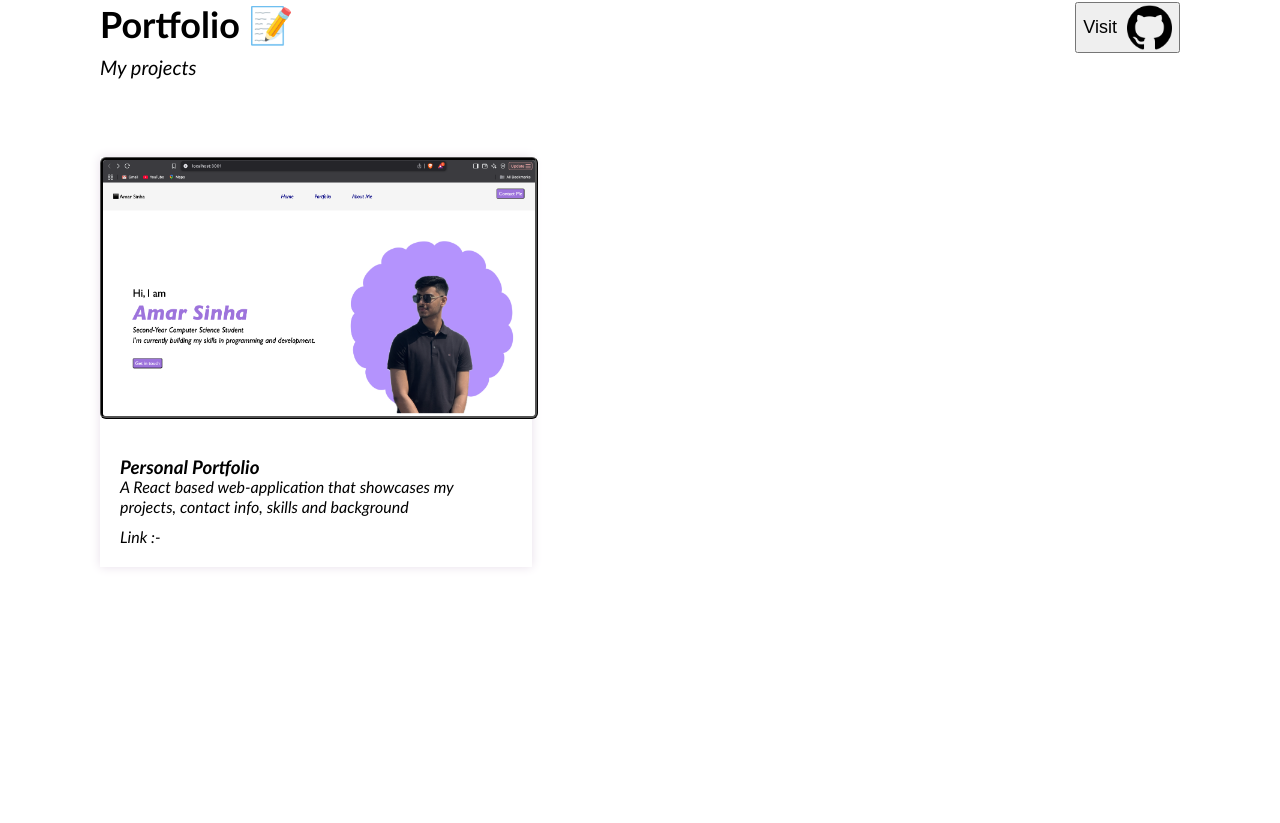
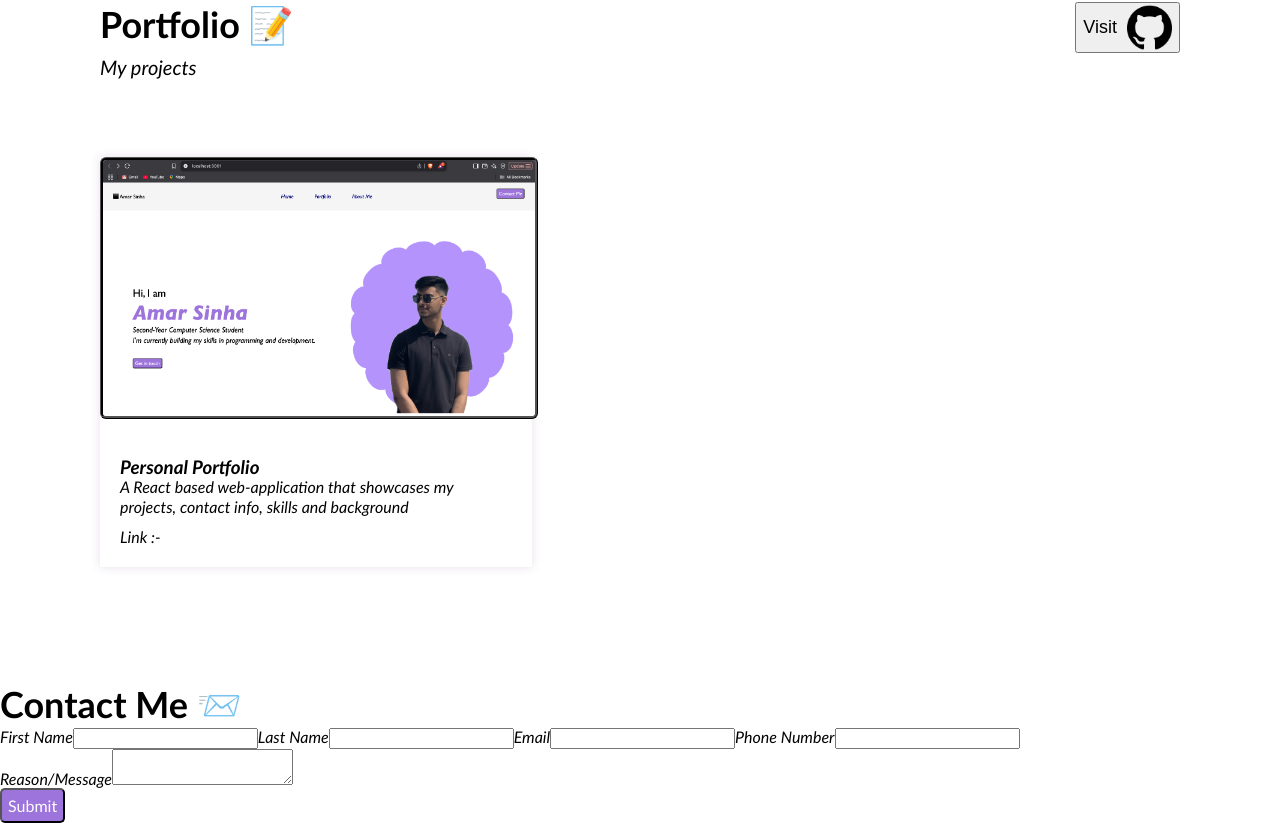
Before and after one commit to Amar-1127/Personal-Portfolio, a React (Create React App) app: page / in a window 1280 px wide. Shown: the part 1565-2388 px from the top of the page. Before the commit the page ends 2247 px from the top, so only its background shows below. Built offline with nearby package versions, Linux system fonts and the light colour scheme.

Commit message:
Created ContactMe section

```diff
--- a/src/Components/Home/ContactMe.jsx
+++ b/src/Components/Home/ContactMe.jsx
@@ -0,0 +1,62 @@
+export default function ContactMe() {
+    return(
+        <section className="contact--section">
+            <div>
+                <h1 className="porfolio-title"> Contact Me 📨</h1>
+            </div>
+            <form className="contact-form-box">
+                <div className="form-content">
+                    <label htmlFor="First_Name" className="contact-label">
+                        <span className="contact-text">First Name</span>
+                        <input
+                        type="text"
+                        name="First_Name"
+                        className="contact-input"
+                        id="first_name"
+                        required/>
+                    </label>
+
+                    <label htmlFor="Last_Name" className="contact-label">
+                        <span className="contact-text">Last Name</span>
+                        <input
+                        type="text"
+                        name="Last_Name"
+                        className="contact-input"
+                        id="last_name"
+                        required/>
+                    </label>
+                    <label htmlFor="Email" className="contact-label">
+                        <span className="contact-text">Email</span>
+                        <input
+                        type="email"
+                        name="Email"
+                        className="contact-input"
+                        id="email"
+                        required/>
+                    </label>
+                    <label htmlFor="phone-number" className="contact-label">
+                        <span className="contact-text">Phone Number</span>
+                        <input
+                        type="number"
+                        name="phone-number"
+                        className="contact-input"
+                        id="phone-number"
+                        required/>
+                    </label>
+                </div>
+                <label htmlFor="reason" className="contact-label">
+                        <span className="contact-text">Reason/Message</span>
+                        <textarea
+                        className="contact-input"
+                        id="reason"
+                        required/>
+                 </label>
+                 <div>
+                    <button className="button-primary">
+                        Submit
+                    </button>
+                 </div>
+            </form>
+        </section>
+    );
+}
--- a/src/Components/Home/HomeScreen/Index.jsx
+++ b/src/Components/Home/HomeScreen/Index.jsx
@@ -1,6 +1,7 @@
 import MainSection from "../MainSection";
 import AboutMe from "../AboutMe";
 import MyPortfolio from "../MyPortfolio";
+import ContactMe from "../ContactMe";
 
 export default function Home() {
     return(
@@ -9,6 +10,7 @@ export default function Home() {
         <MainSection />
         <AboutMe />
         <MyPortfolio />
+        <ContactMe />
         </>
     )
 }
```
